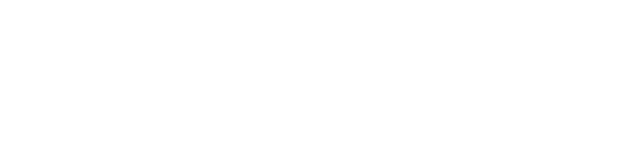
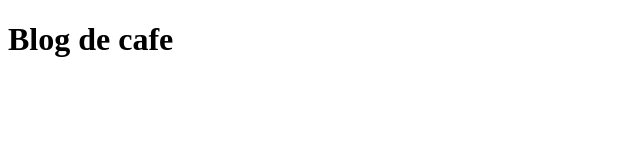
Before and after one commit to Alexander206/Proyecto-Nivelacion, a plain HTML site: page index.html in a window 1280 px wide. Shown: the whole page, without its empty margins (0-640 px from the left). Drawn offline with Linux system fonts and the light colour scheme.

Commit message:
agregue titulo

```diff
--- a/index.html
+++ b/index.html
@@ -8,6 +8,7 @@
     <link rel="stylesheet" href="./styles/style.css" />
   </head>
   <body>
+    <h1>Blog de cafe</h1>
     <script src="./app.js"></script>
   </body>
 </html>
```
Lines whose indentation alone changed are shown as unchanged.
